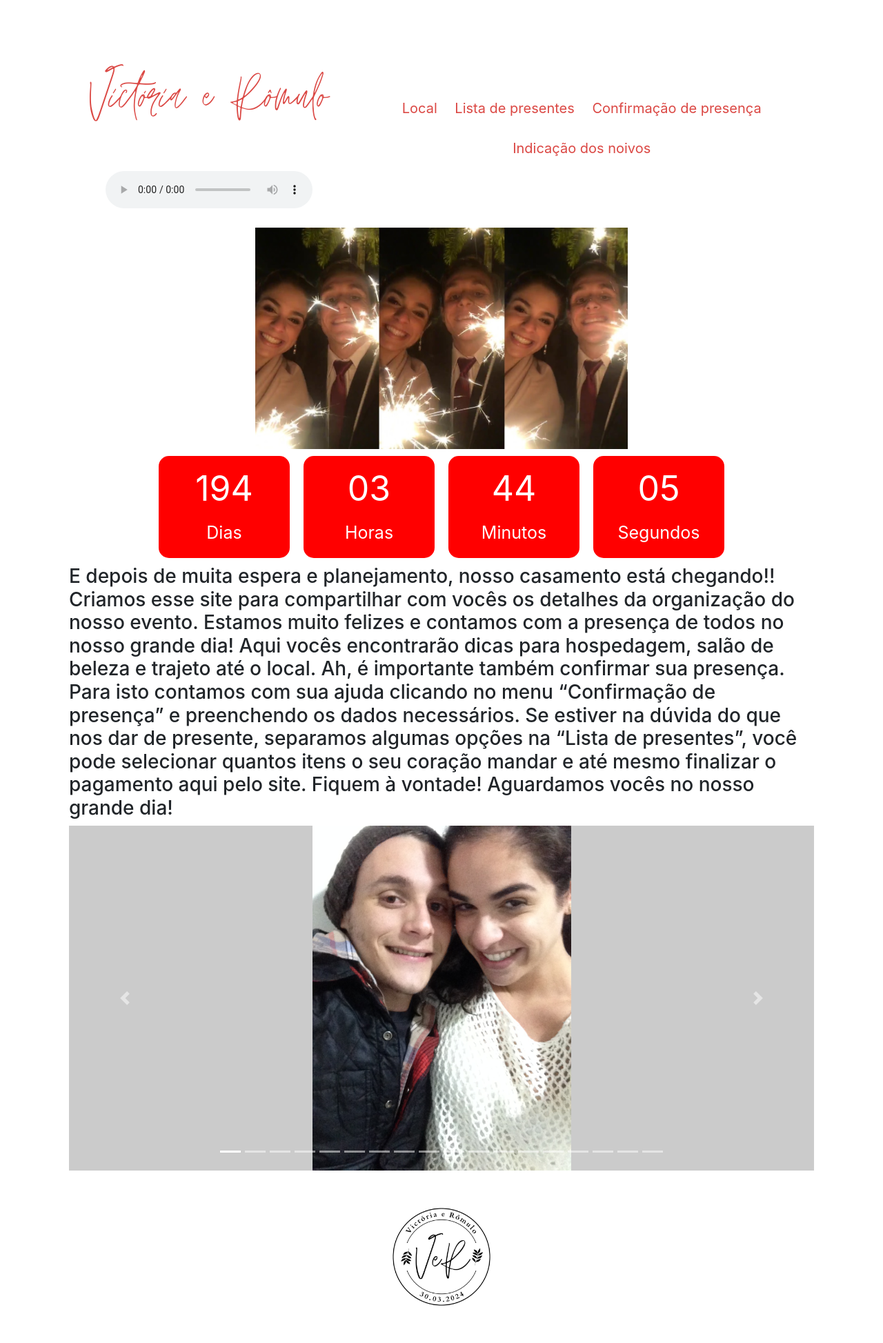
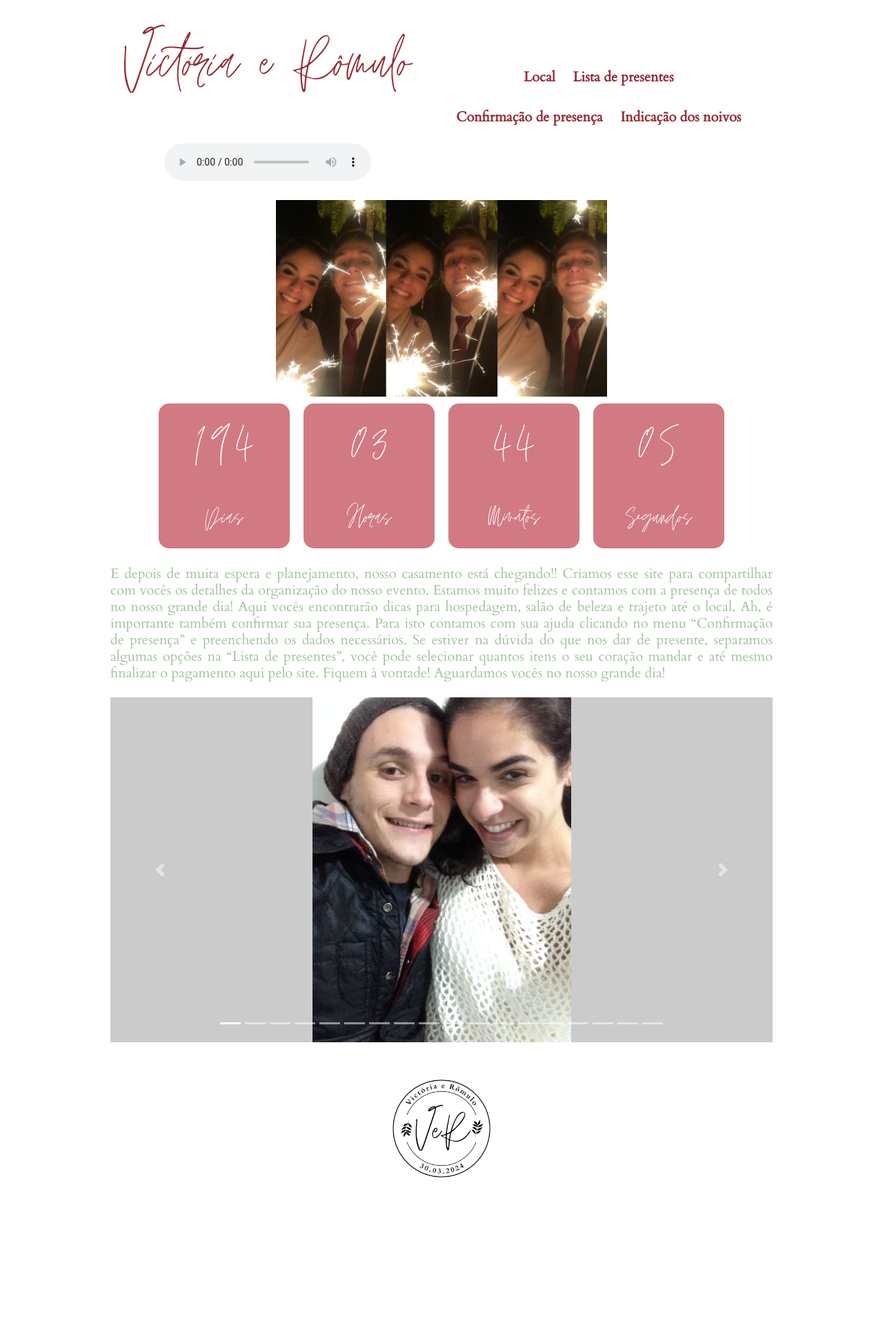
Before and after one commit to rgalvaomachado/sitecasamento, a PHP site: page / in a window 1280 px wide. Shown: the whole page at 69% size. After the commit the page ends 1707 px from the top, so only its background shows below. Run offline with PHP 8.4, Linux system fonts and the light colour scheme; some libraries are stand-ins or nearby versions.

Commit message:
melhorias no visual

```diff
--- a/index.css
+++ b/index.css
@@ -1,15 +1,34 @@
 /* Geral */
 body{
-  margin: 0;
+  margin: auto;
   padding-bottom: 50px;
-  padding-top: 50px;
-  padding-left: 100px;
-  padding-right: 100px;
+  padding-left: 12.5%;
+  padding-right: 12.5%;
 }
 
 @font-face {
   font-family: Jonathan;
-  src: url('fonts/Jonathan.ttf');
+  src: url('fonts/Jonathan/Jonathan.ttf');
+}
+
+@font-face {
+  font-family: Cardo;
+  src: url('fonts/Cardo/Cardo-Regular.ttf');
+}
+
+.text{
+  font-family: Cardo;
+  color: #A1C19C;
+  font-size: 20px;
+  text-align: justify;
+  padding-top: 15px;
+  padding-bottom: 15px;
+}
+
+.title{
+  font-family: Cardo;
+  color: #D17A84;
+  font-size: 25px;
 }
 
 /* Menu */
@@ -25,15 +44,22 @@ body{
   text-align: center;
 }
 .home{
-  font-size: 100px;
+  font-size: 120px;
   font-family: Jonathan;
+  color: #942c35;
+}
+.home:hover{
+  color: #A1C19C;
+  cursor: pointer;
 }
 .item-menu{
-  color: #db4844;
+  color: #942c35;
   padding: 10px;
+  font-family: Cardo;
+  font-weight: bold;
 }
 .item-menu:hover{
-  color: aqua;
+  color: #A1C19C;
   cursor: pointer;
 }
 
@@ -46,8 +72,11 @@ body{
   text-align: center;
 }
 #days, #hours, #minutes, #seconds {
-  font-size: 50px;
+  font-size: 90px;
   color: white;
+  font-family: Jonathan;
+  padding: 0;
+  margin: 0;
 }
 
 .grid-container-timer {
@@ -61,14 +90,19 @@ body{
 
 .grid-item-timer {
   margin: 10px;
-  background-color: red;
-  padding: 10px;
-  font-size: 25px;
+  background-color: #D17A84;
   text-align: center;
   border-radius: 15px;
   width: 190px;
 }
 
+.grid-item-timer>label {
+  font-size: 50px;
+  color: white;
+  font-family: Jonathan;
+  padding: 0;
+  margin: 0;
+}
 .imagem_slides{
   background-repeat: no-repeat;
   background-position: center;
@@ -82,6 +116,20 @@ body{
 /* Local */
 #local{
   display:none
+}
+
+.center{
+  display: block;
+  text-align: center;
+}
+
+#rita{
+  background-image: url('imagens/rita.png');
+  background-repeat: no-repeat;
+  background-position: center;
+  background-size: contain;
+  width: 100%;
+  height: 500px;
 }
 .mapouter{
   position:relative;
@@ -107,7 +155,7 @@ body{
 }
 .iframe{
   width: 80%;
-  height: 1000px;
+  height: 1500px;
   align-items: center;
   display: flex;
   justify-content: center;
@@ -143,6 +191,8 @@ body{
   text-align: center;
   border-radius: 15px;
   width: 190px;
+  color: #A1C19C;
+  font-family: Cardo;
 }
 
 .grid-item-indicacao>img {
--- a/index.html
+++ b/index.html
@@ -18,7 +18,7 @@
     <div id="menu">
         <div class="grid-container-menu">
             <div class="grid-item-menu">
-                <label class="item-menu home"onclick="showInicial()">Victória e Rômulo</label>
+                <label class="home"onclick="showInicial()">Victória e Rômulo</label>
                 <br>
                 <audio controls>
                     <source src="musicas/playlist.mp3" type="audio/mpeg">
@@ -61,7 +61,7 @@
             </div>
         </div>
 
-        <h3>
+        <h3 class="text">
             E depois de muita espera e planejamento, nosso casamento está chegando!!
             Criamos esse site para compartilhar com vocês os detalhes da organização do nosso evento. Estamos muito felizes e contamos com a presença de todos no nosso grande dia!
             Aqui vocês encontrarão dicas para hospedagem, salão de beleza e trajeto até o local.
@@ -159,18 +159,25 @@
     </div>
 
     <div id="local">
-        <h1>Estancia Lar</h1>
-        <img>
+        <label class="title center">Estancia Lar</label>
+        <div id="rita"></div>
+
+        <label class="text">
           Gostaríamos muito de contar com a presença de todos vocês no momento do nosso sim, uma das partes mais importantes desse grande dia, na qual iremos afirmar nosso amor perante todos que amamos!
           A cerimônia será rápida e tentaremos ser extremamente pontuais. Em seguida, receberemos todos em uma recepção no mesmo local. Contamos com vocês!
-
+          <br><br>
           Dia 30 de Março de 2024, às 16h30.
-
+          <br><br>
           Estância Lar
+          <br>
           R. dos Jasmins, 09
+          <br>
           Green Valley, Botucatu – SP, 18600-000
-        <h1>Dica para GPS</h1>
+        </label>
+        <label class="title">Dica para GPS</label>
+        <label class="text">
           O melhor trajeto para chegar até o local do evento é utilizando a Rodovia Gastão Dal Farra. Ao colocar o caminho no GPS, verifique se ele indica esse percurso.
+        </label>
         <div class="mapouter">
             <div class="gmap_canvas">
                 <iframe class="gmap_iframe" width="100%" frameborder="0" scrolling="no" marginheight="0" marginwidth="0" src="https://maps.google.com/maps?width=658&amp;height=400&amp;hl=en&amp;q=Estancia Lar&amp;t=&amp;z=15&amp;ie=UTF8&amp;iwloc=B&amp;output=embed"></iframe>
@@ -189,10 +196,10 @@
     </div>
 
     <div id="indicacao_noivos">
-        <h1>Onde Ficar?</h1>
-        <h3>
+        <label class="title">Onde Ficar?</label>
+        <label class="text">
             Queridos convidados, como sabemos que a maioria vem de outra cidade, separamos aqui algumas sugestões de hotéis para vocês se hospedarem. Todos esses tem uma ótima localização e são bem conhecidos na cidade.
-        </h3>
+        </label>
         <div class="grid-container-indicacao">
             <div class="grid-item-indicacao">
                 <img src="imagens/indicacoes/primar.png">
@@ -226,10 +233,10 @@
             </div>
         </div>
 
-        <h1>Onde se arrumar?</h1>
-        <h3>
+        <label class="title">Onde se arrumar?</label>
+        <label class="text">
             Também separamos algumas sugestões de salão de beleza para quem quiser se arrumar na cidade, sabemos que com a viagem os looks podem desmanchar, então indicamos algumas opções!
-        </h3>
+        </label>
         <div class="grid-container-indicacao">
             <div class="grid-item-indicacao">
                 <img src="imagens/indicacoes/jota.png">
```
Also changed, not shown: fonts/Cardo/Cardo-Bold.ttf (added), fonts/Cardo/Cardo-Italic.ttf (added), fonts/Cardo/Cardo-Regular.ttf (added), fonts/Jonathan/Jonathan.ttf (renamed from fonts/Jonathan.ttf), fonts/Jonathan/JonathanSignature.ttf (renamed from fonts/JonathanSignature.ttf), imagens/rita.png (added). Lines whose indentation alone changed are shown as unchanged.
